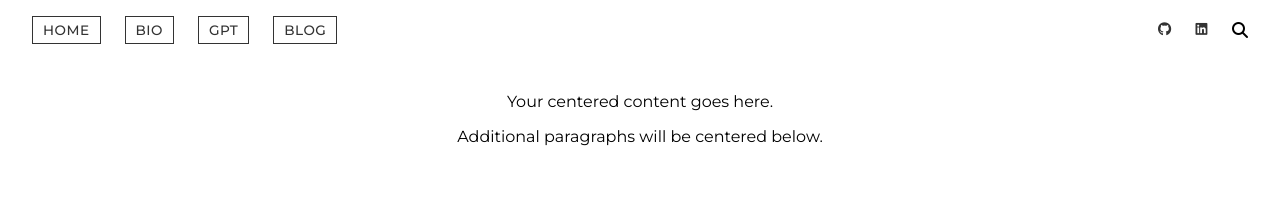
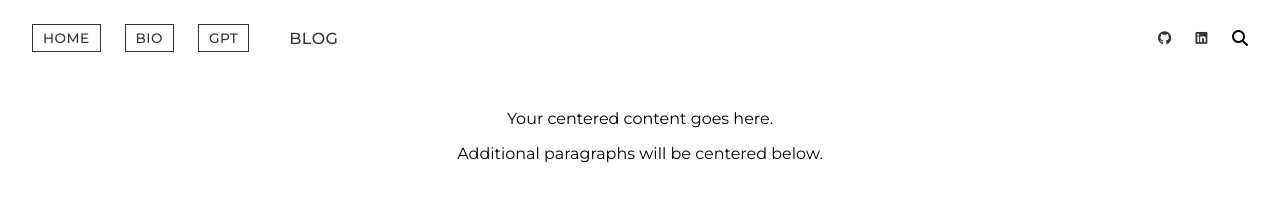
Before and after one commit to Vitamin99CC/Azure_VPS, a plain HTML site: page frontend/index/index.html in a window 1280 px wide. Drawn offline with Linux system fonts and the light colour scheme.

Commit message:
Front: index: left menu: last child mobile-menu: border

```diff
--- a/frontend/index/styles.css
+++ b/frontend/index/styles.css
@@ -21,6 +21,15 @@ body {
   display: flex;
   align-items: center;
   gap: 1.5rem;
+}
+
+.left-menu a:last-child,
+.left-menu a:nth-last-child(1) {
+  border: none;
+  display: inline-block;
+  width: auto;
+  padding: 0.8rem 1rem;
+  font-size: 1rem;
 }
 
 .navbar a {
@@ -90,10 +99,12 @@ body {
   font-size: 0.85rem;
   text-transform: uppercase;
   letter-spacing: 0.5px;
-  width: 80%;
+  width: 20%;
   margin: 0 auto;
   border: 1px solid #333;
   margin-bottom: 0.5rem;
+  align-items: center;
+  text-align: center;
 }
 
 .mobile-menu a:last-child,
```
